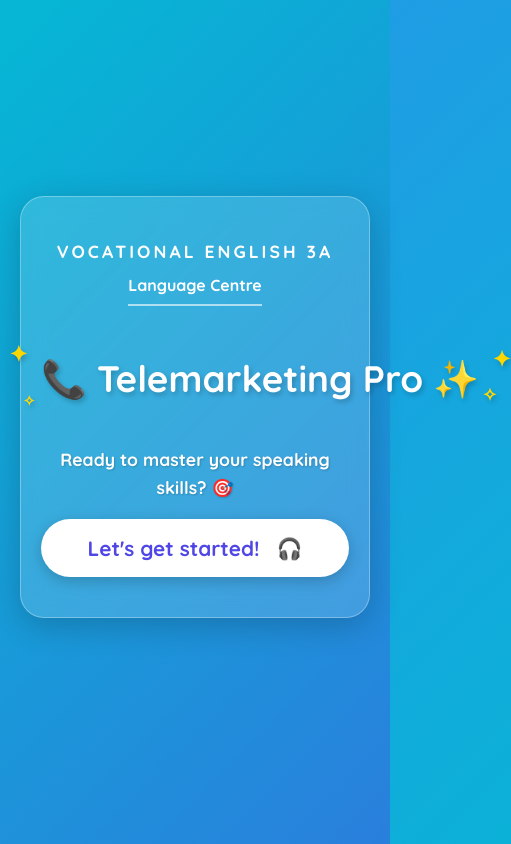
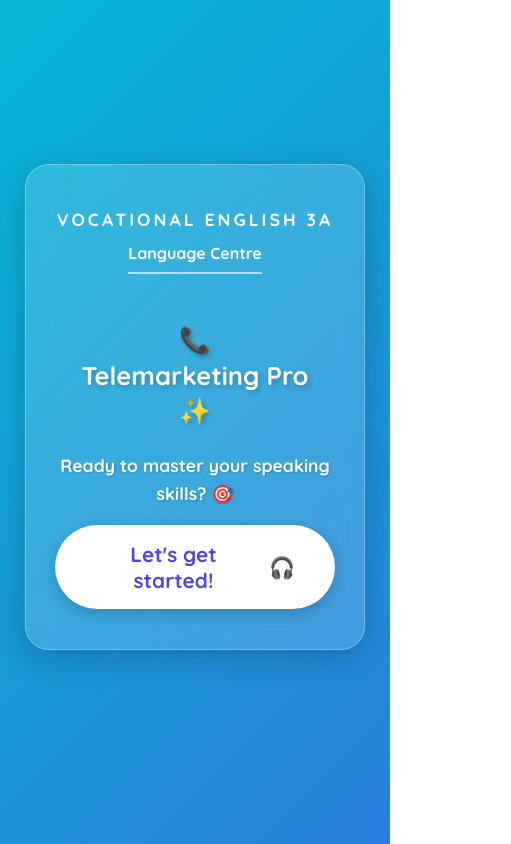
Before and after one commit to vtc-lc-exercise/3A_TA_telemarketing_EdwinsBB, a plain HTML site: page index.html in a window 390 px wide. Shown: the whole page, 511 px wide, since content can reach past the window. Drawn offline with Linux system fonts and the light colour scheme.

Commit message:
Update index.html

```diff
--- a/index.html
+++ b/index.html
@@ -77,6 +77,18 @@
         }
 
         /* --- Landing Page --- */
+        @media (max-width: 480px) {
+            .main-title {
+                font-size: 1.6rem !important;
+                flex-direction: column;
+                gap: 5px !important;
+            }
+            .main-title span:not(.sparkle) {
+                display: block;
+                text-align: center;
+            }
+            .sparkle { display: none; } /* Hide sparkles on small mobile to save space */
+        }
         #page-landing { text-align: center; padding: 20px; width: 100%; max-width: 800px; margin: 0 auto; font-family: var(--font-title); }
 
         .glass-panel {
@@ -86,6 +98,7 @@
             box-shadow: 0 8px 32px 0 rgba(0,0,0,0.2); color: white;
             transition: transform 0.3s ease, box-shadow 0.3s ease;
             max-width: 90%; margin-left: auto; margin-right: auto;
+            width: 85%;
         }
 
         @media (min-width: 768px) { .glass-panel:hover { transform: translateY(-5px); box-shadow: 0 15px 40px 0 rgba(0,0,0,0.3); } }
@@ -97,16 +110,16 @@
         .emoji-float:hover { transform: scale(1.4) rotate(10deg); }
 
         .main-title {
-            font-size: 2.3rem; font-family: var(--font-title); font-weight: 700;
+            font-size: 1.8rem; font-family: var(--font-title); font-weight: 700;
             text-shadow: 2px 3px 5px rgba(0,0,0,0.2); margin: 25px 0;
-            position: relative; display: inline-flex; align-items: center; justify-content: center; gap: 10px; line-height: 1.2; white-space: nowrap;
+            position: relative; display: flex; flex-wrap: wrap; align-items: center; justify-content: center; gap: 8px; line-height: 1.2; white-space: normal;
         }
 
         .sparkle { color: #ffd700; position: absolute; animation: twinkle 1.5s infinite alternate; font-style: normal; pointer-events: none; }
-        .s1 { top: -15px; left: -32px; font-size: 1.4rem; }
-        .s2 { bottom: -10px; left: -18px; animation-delay: 0.5s; font-size: 0.9rem; }
-        .s3 { top: -10px; right: -32px; animation-delay: 0.2s; font-size: 1.4rem; }
-        .s4 { bottom: -5px; right: -18px; animation-delay: 0.7s; font-size: 1.1rem; }
+        .s1 { top: -25px; left: 0; font-size: 1.2rem; }
+        .s2 { bottom: -20px; left: 20%; animation-delay: 0.5s; font-size: 0.8rem; }
+        .s3 { top: -25px; right: 0; animation-delay: 0.2s; font-size: 1.2rem; }
+        .s4 { bottom: -20px; right: 20%; animation-delay: 0.7s; font-size: 1rem; }
 
         .subtitle-text { font-size: 1.1rem; margin-top: 20px; text-shadow: 1px 1px 2px rgba(0,0,0,0.2); font-weight: 700; }
 
@@ -117,7 +130,7 @@
             font-size: 1.3rem; font-weight: 700; cursor: pointer;
             box-shadow: 0 4px 15px rgba(0,0,0,0.2);
             display: inline-flex; align-items: center; justify-content: center; gap: 12px;
-            width: 100%; max-width: 350px; transition: all 0.3s ease;
+            width: 100%; max-width: 280px; transition: all 0.3s ease;
             -webkit-tap-highlight-color: transparent;
         }
 
```
